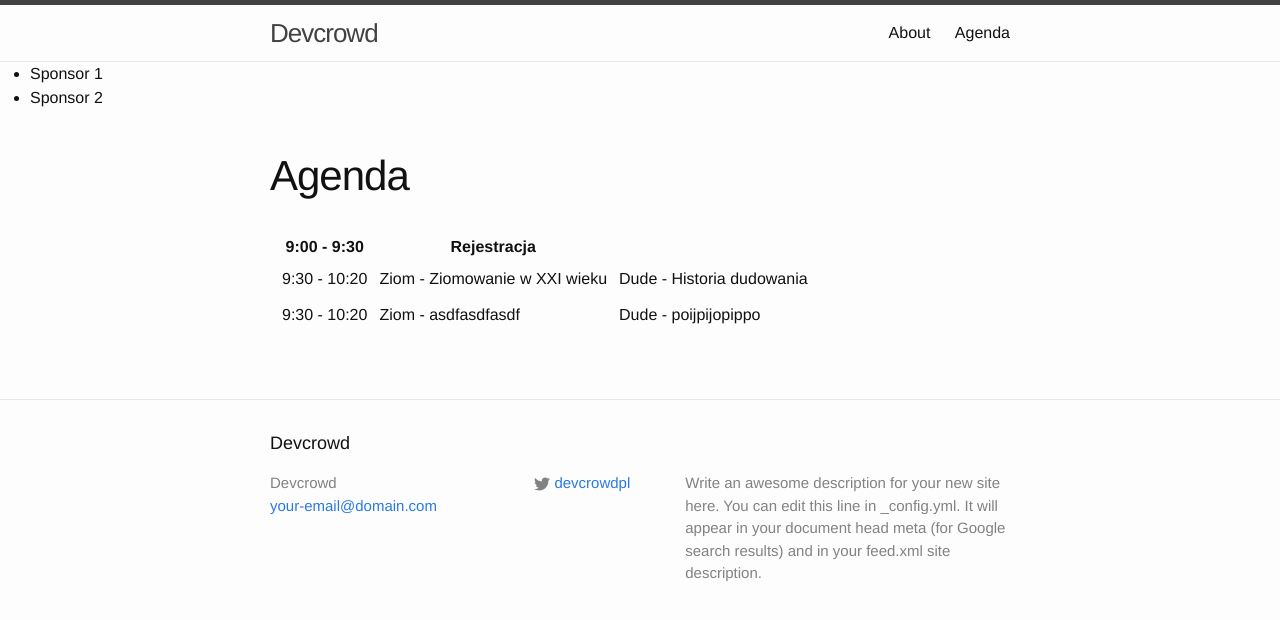
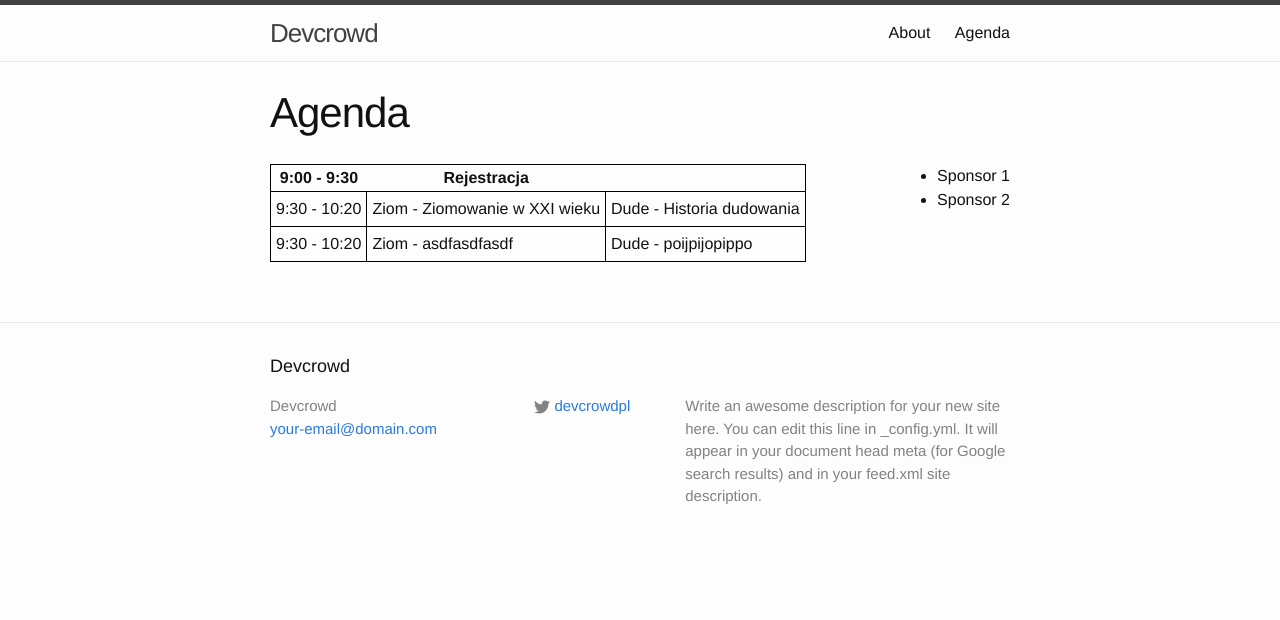
Before and after one commit to amorfis/devcrowd-site, a Jekyll site: the page built from agenda.md, in a window 1280 px wide. Shown: the top 620 px of the page. Built offline with Jekyll 4.4.1, drawn with Linux system fonts in a browser that asks for light colours.

Commit message:
Sidebar with sponsors on the right, and content on the left.

```diff
--- a/_layouts/default.html
+++ b/_layouts/default.html
@@ -7,11 +7,10 @@
 
     {% include header.html %}
 
-    {% include sidebar.html %}
-
     <div class="page-content">
       <div class="wrapper">
         {{ content }}
+        {% include sidebar.html %}
       </div>
     </div>
 
--- a/_sass/_custom.scss
+++ b/_sass/_custom.scss
@@ -1,3 +1,18 @@
-.agenda-table, td {
-  padding: 5px;
+.agenda-table {
+  border-collapse: collapse;
+  border: 1px solid black;
+
+  td {
+    padding: 5px;
+    border-collapse: collapse;
+    border: 1px solid black;
+  }
 }
+
+#sidebar {
+  float: right;
+}
+
+.post-content {
+  float: left;
+}
```
